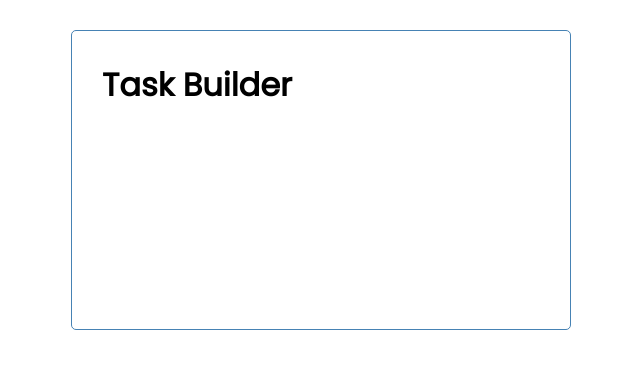
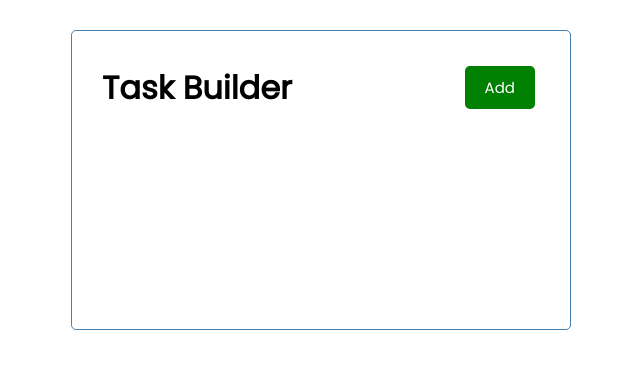
Before and after one commit to LeahESc/angular-taskbuilder, an Angular app: page / in a window 1280 px wide. Shown: the top 368 px of the page, without its empty margins (319-959 px from the left). Built offline with nearby package versions, Linux system fonts and the light colour scheme.

Commit message:
button handles color and text data

```diff
--- a/src/app/app.module.ts
+++ b/src/app/app.module.ts
@@ -3,11 +3,13 @@ import { BrowserModule } from '@angular/platform-browser';
 
 import { AppComponent } from './app.component';
 import { HeaderComponent } from './components/header/header.component';
+import { ButtonComponent } from './components/button/button.component';
 
 @NgModule({
   declarations: [
     AppComponent,
-    HeaderComponent
+    HeaderComponent,
+    ButtonComponent
   ],
   imports: [
     BrowserModule
--- /dev/null
+++ b/src/app/components/button/button.component.html
@@ -0,0 +1 @@
+<button [ngStyle]="{'background-color': color }" class="btn">{{ text }}</button>
--- /dev/null
+++ b/src/app/components/button/button.component.ts
@@ -0,0 +1,22 @@
+import { Component, OnInit, Input } from '@angular/core';
+
+@Component({
+  selector: 'app-button',
+  templateUrl: './button.component.html',
+  styleUrls: ['./button.component.css']
+})
+
+export class ButtonComponent implements OnInit {
+  @Input() text: string;
+  @Input() color: string;
+
+
+  constructor() {
+    this.text = '';
+    this.color = ''
+  }
+
+  ngOnInit(): void {
+  }
+
+}
--- a/src/app/components/header/header.component.html
+++ b/src/app/components/header/header.component.html
@@ -1,3 +1,4 @@
 <header>
     <h1>{{ title }} </h1>
+    <app-button color="green" text="Add"></app-button>
 </header>
```
Also changed, not shown: src/app/components/button/button.component.css (added), 1 other file (tests, documents, lock files or other folders).
